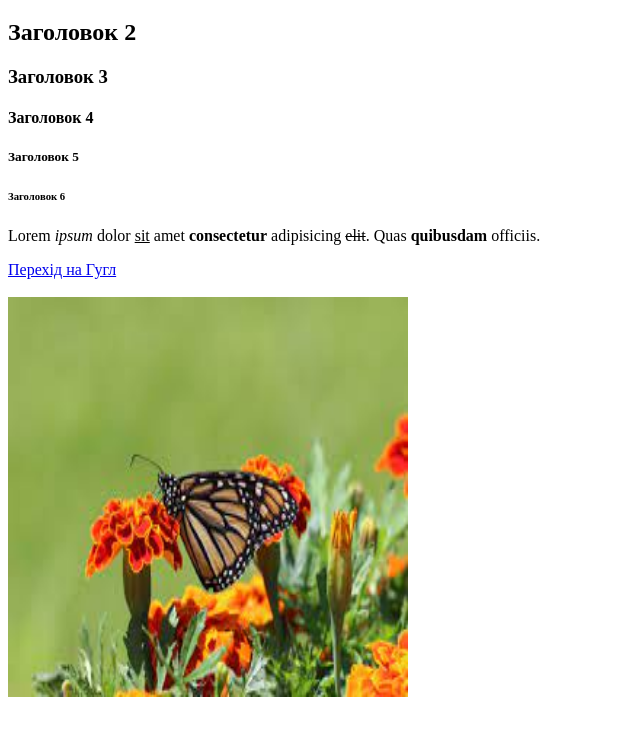
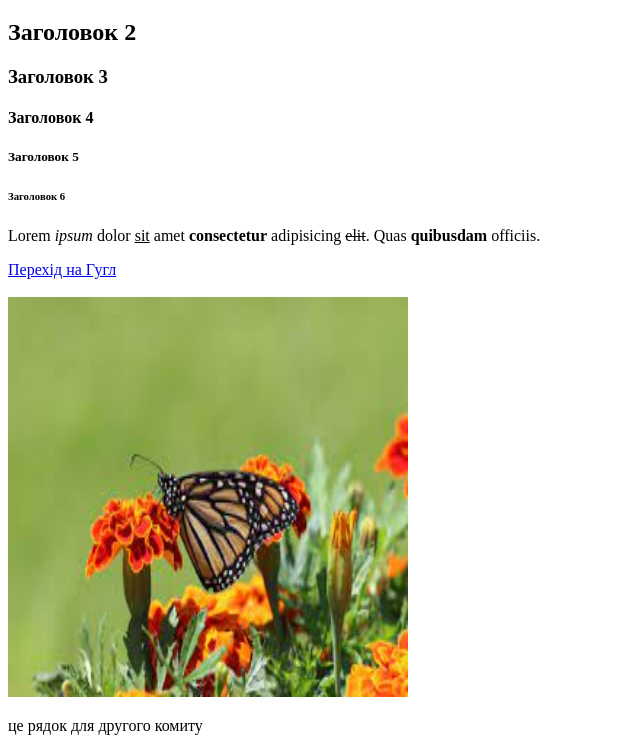
Before and after one commit to heropath1981/TestRep---25.12.2023, a plain HTML site: page index.html in a window 1280 px wide. Shown: the part 141-892 px from the top of the page, without its empty margins (0-640 px from the left). Before the commit the page ends 850 px from the top, so only its background shows below. Drawn offline with Linux system fonts and the light colour scheme.

Commit message:
second commit

```diff
--- a/index.html
+++ b/index.html
@@ -21,5 +21,6 @@
         <a href="http://google.com" target="_blank" >Перехід на Гугл</a>
         <br><br>
         <img src="./images/image1.jpeg" width="400" height="400">
+        <p> це рядок для другого комиту</p>
     </body>
 </html>
```
